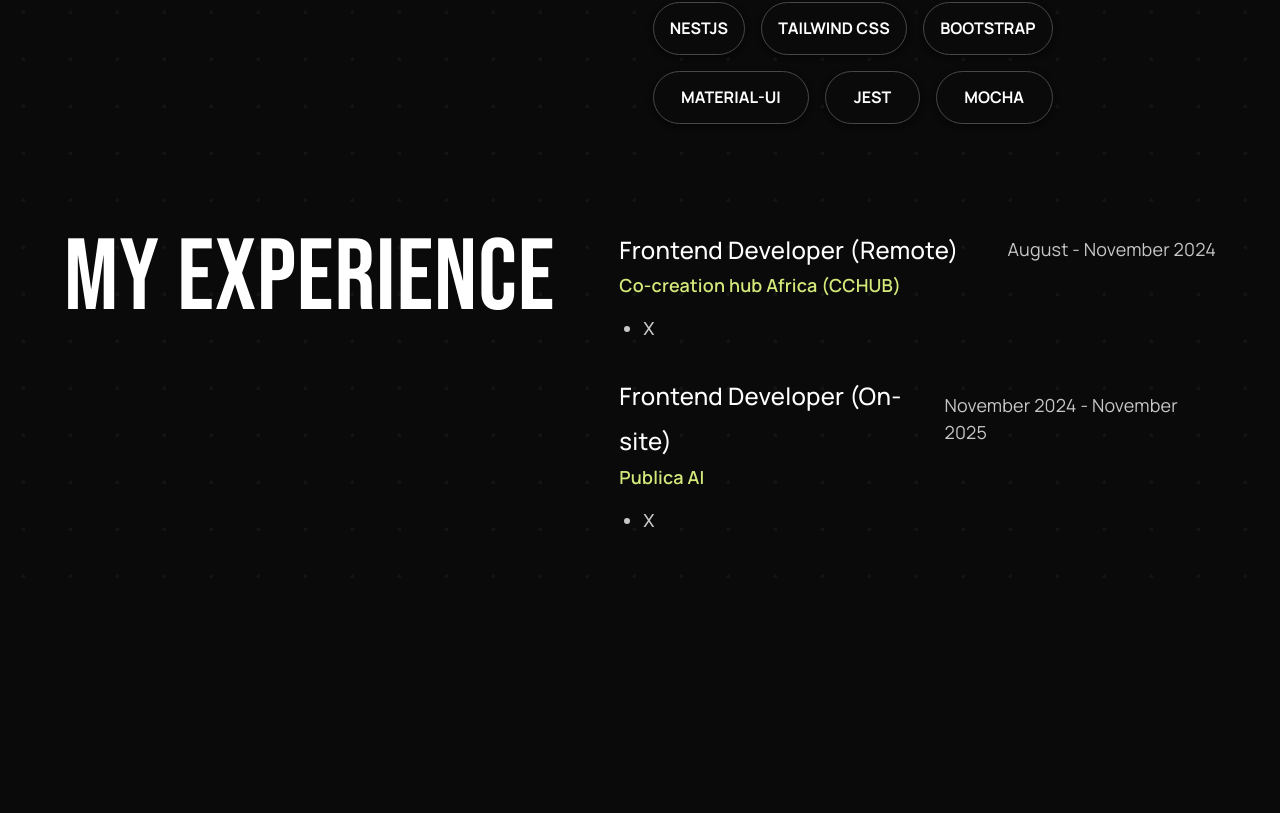
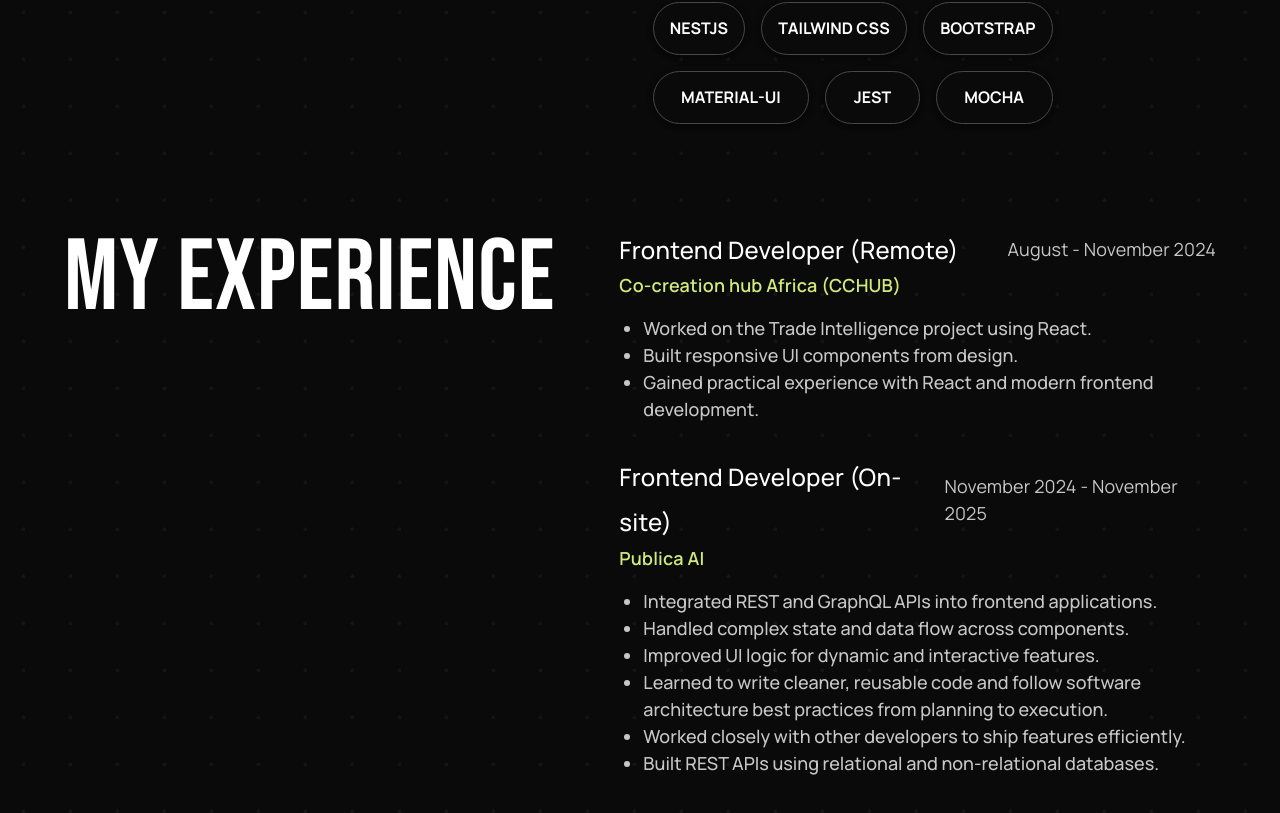
Before and after one commit to Gideon-Buba/portfolio, a React (Vite) app: page /about in a window 1280 px wide. Shown: the part 1092-1905 px from the top of the page. Before the commit the page ends 1698 px from the top, so only its background shows below. Built offline with nearby package versions, Linux system fonts and the light colour scheme.

Commit message:
fix: update experience responsibilities in AboutInformation component

```diff
--- a/src/components/Navlinks/AboutInformation.tsx
+++ b/src/components/Navlinks/AboutInformation.tsx
@@ -20,13 +20,24 @@ const experiences = [
     title: "Frontend Developer (Remote)",
     company: "Co-creation hub Africa (CCHUB)",
     date: "August - November 2024",
-    responsibilities: ["X"],
+    responsibilities: [
+      "Worked on the Trade Intelligence project using React.",
+      "Built responsive UI components from design.",
+      "Gained practical experience with React and modern frontend development.",
+    ],
   },
   {
     title: "Frontend Developer (On-site)",
     company: "Publica AI",
     date: "November 2024 - November 2025",
-    responsibilities: ["X"],
+    responsibilities: [
+      "Integrated REST and GraphQL APIs into frontend applications.",
+      "Handled complex state and data flow across components.",
+      "Improved UI logic for dynamic and interactive features.",
+      "Learned to write cleaner, reusable code and follow software architecture best practices from planning to execution.",
+      "Worked closely with other developers to ship features efficiently.",
+      "Built REST APIs using relational and non-relational databases.",
+    ],
   },
 ];
 
```
